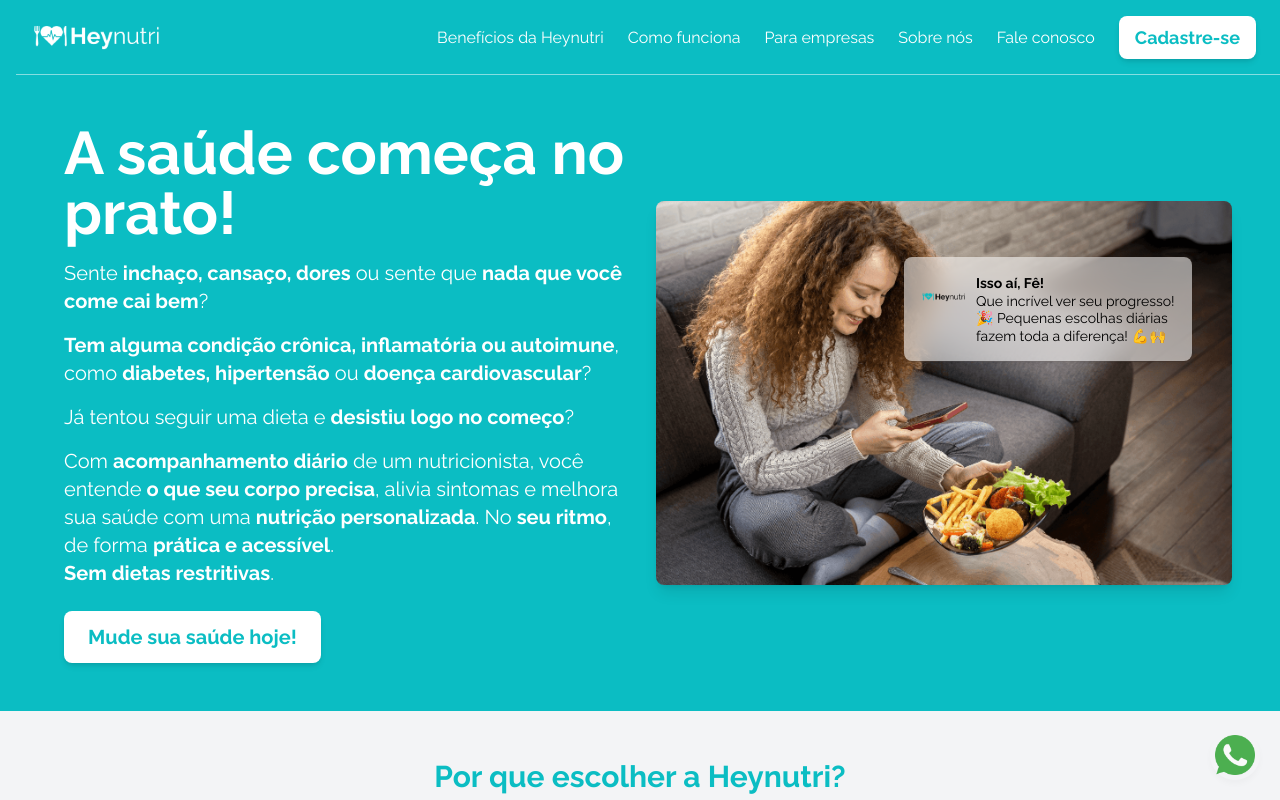
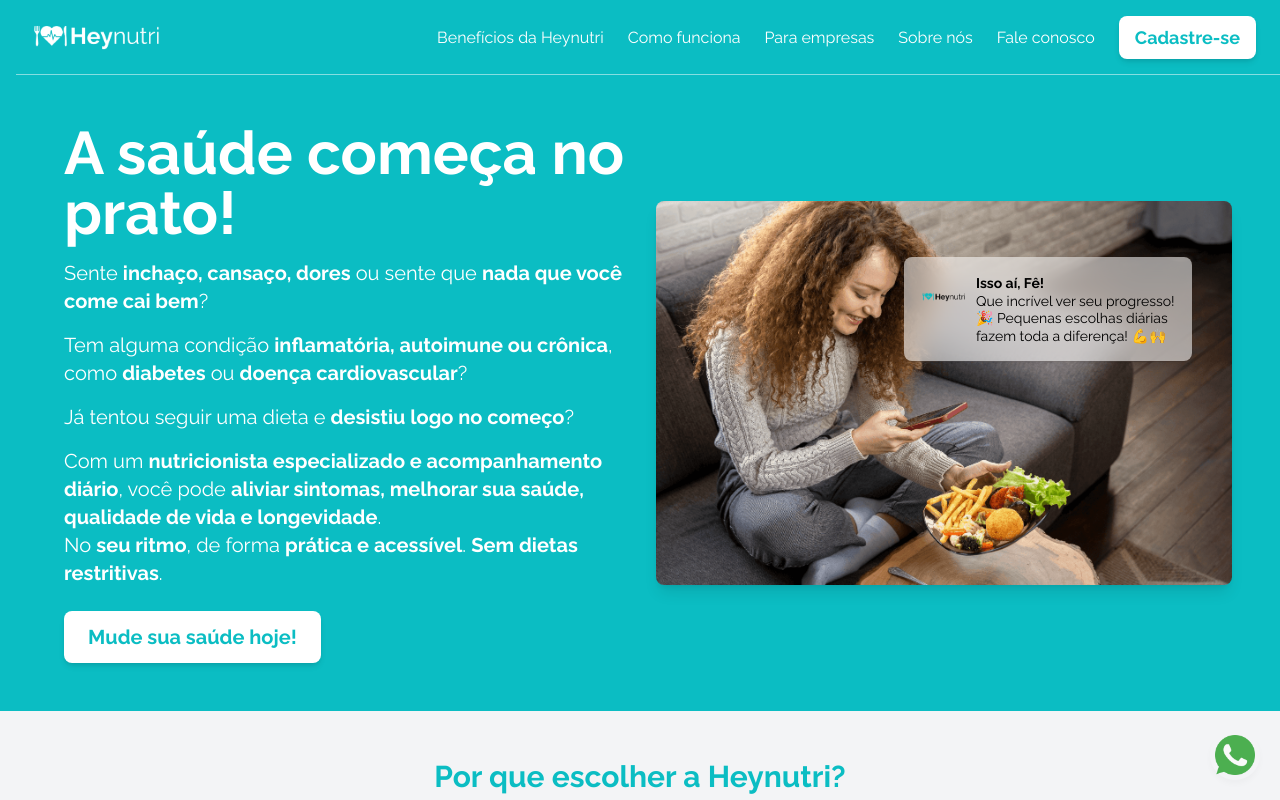
Before and after one commit to taynamaia/heynutri-site-mobile, a website: page index.html in a window 1280 px wide. Shown: the top 800 px of the page. Drawn offline with nearby package versions, Linux system fonts and the light colour scheme.

```diff
--- a/index.html
+++ b/index.html
@@ -290,7 +290,7 @@
               </p>
 
               <p class="mt-4 text-base md:text-xl">
-                <strong>Tem alguma condição crônica, inflamatória ou autoimune</strong>, como <strong>diabetes, hipertensão</strong> ou <strong>doença cardiovascular</strong>?<br>
+                Tem alguma condição <strong>inflamatória, autoimune ou crônica</strong>, como <strong>diabetes</strong> ou <strong>doença cardiovascular</strong>?<br>
               </p>
 
               <p class="mt-4 text-base md:text-xl">
@@ -300,8 +300,9 @@
 
 
               <p class="mt-4 text-base md:text-xl">
-                Com <strong>acompanhamento diário</strong> de um nutricionista, você entende <strong>o que seu corpo precisa</strong>, alivia sintomas e melhora sua saúde com uma <strong>nutrição personalizada</strong>.
-                No <strong>seu ritmo</strong>, de forma <strong>prática e acessível</strong>.<br>
+                Com um <strong>nutricionista especializado e acompanhamento diário</strong>,
+                você pode <strong>aliviar sintomas, melhorar sua saúde, qualidade de vida e longevidade</strong>.
+                <br>No <strong>seu ritmo</strong>, de forma <strong>prática e acessível</strong>.
                 <strong>Sem dietas restritivas</strong>.
               </p>
 
```
